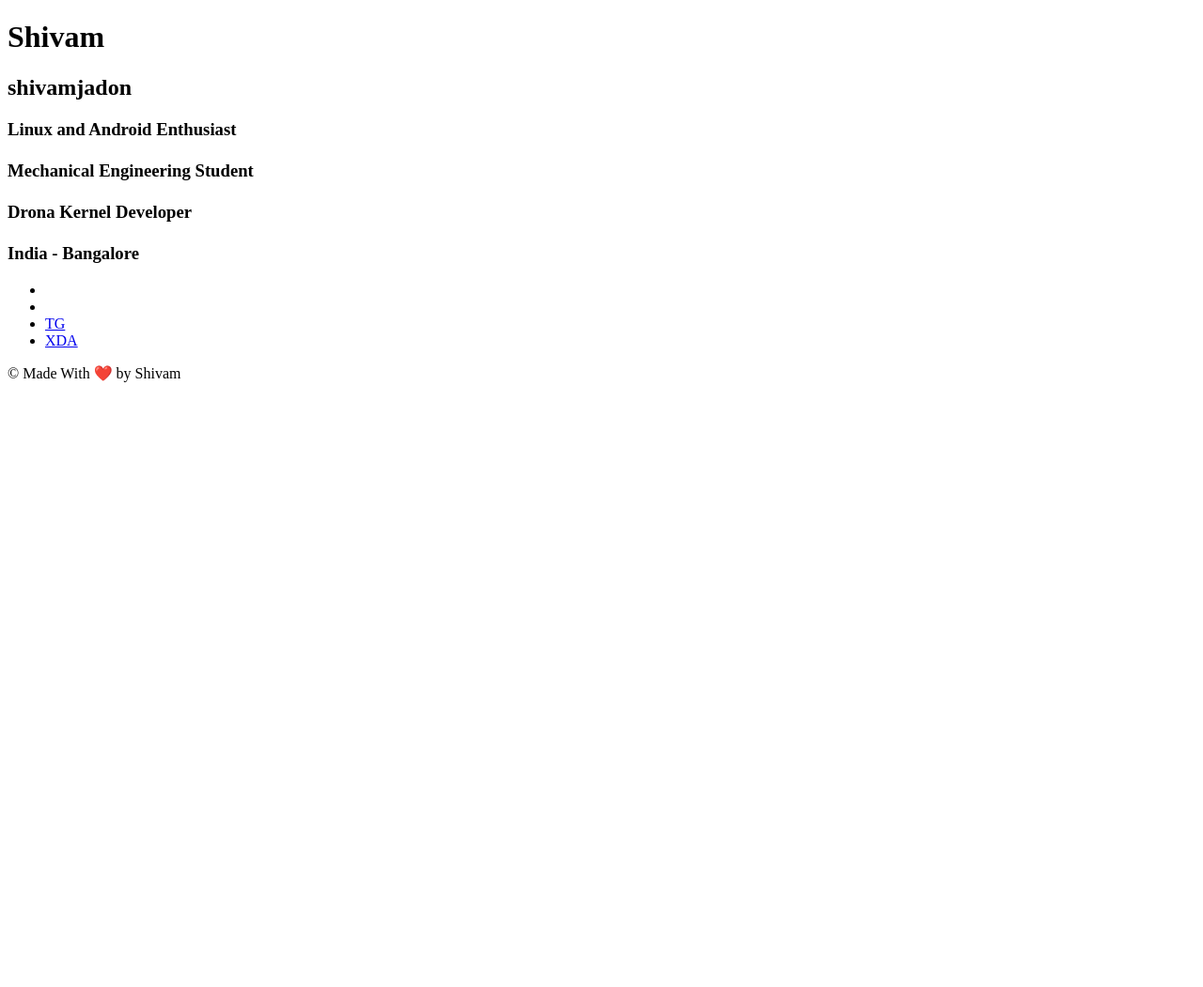
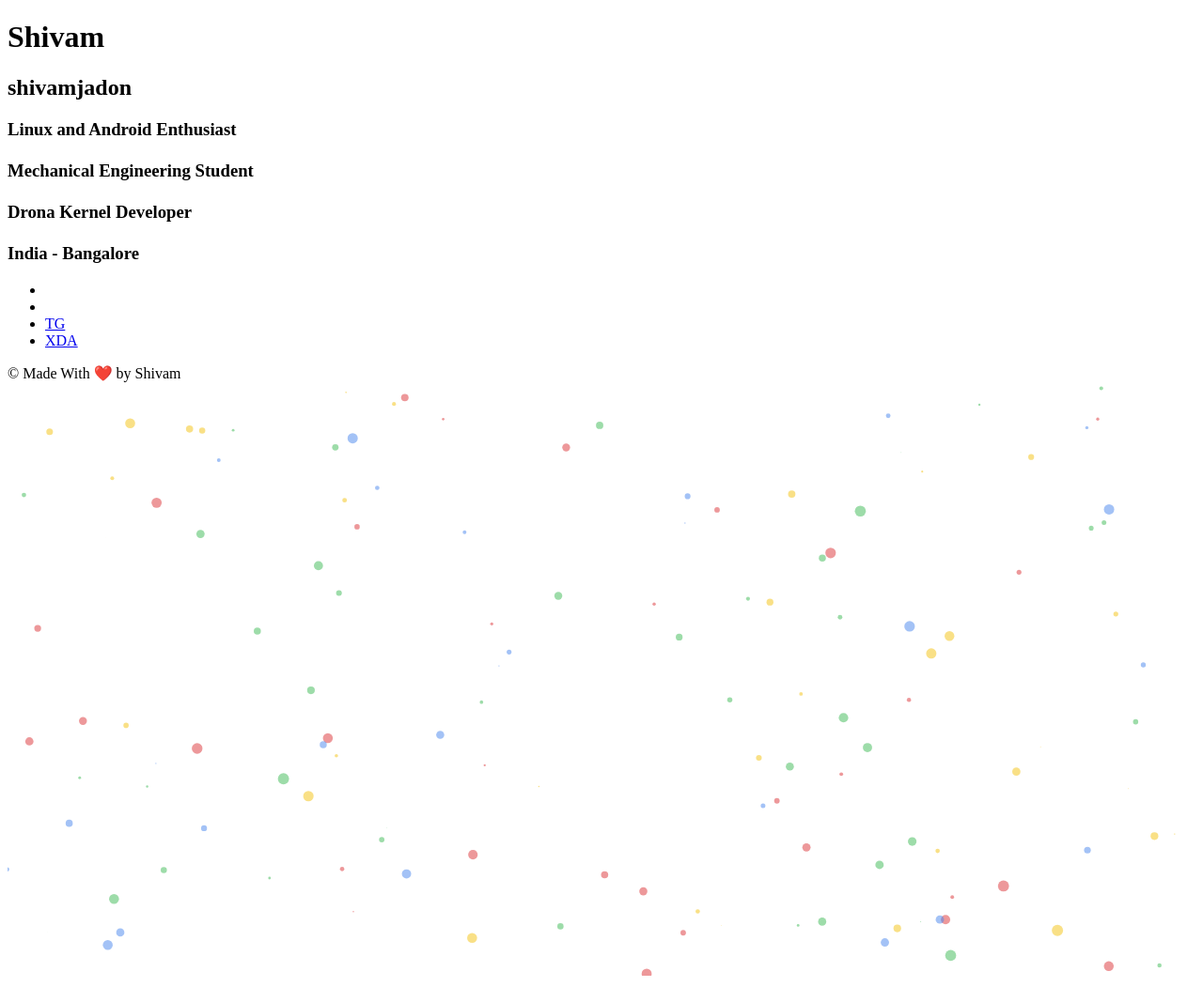
Before and after one commit to GuruDrona/dronacharya.github.io, a plain HTML site: page index.html in a window 1280 px wide. Shown: the whole page at 94% size. Before the commit the page ends 800 px from the top, so only its background shows below. Drawn offline with Linux system fonts and the light colour scheme; some icons are missing.

Commit message:
Update index.html

```diff
--- a/index.html
+++ b/index.html
@@ -26,7 +26,7 @@
 			&copy; Made With ❤️ by Shivam
 		</footer>
 	</div>
-	<script src="js/particles.js"></script>
+	<script src="js/particles.min.js"></script>
 	<script src="js/app.js"></script>
 </body>
 </html>
```
